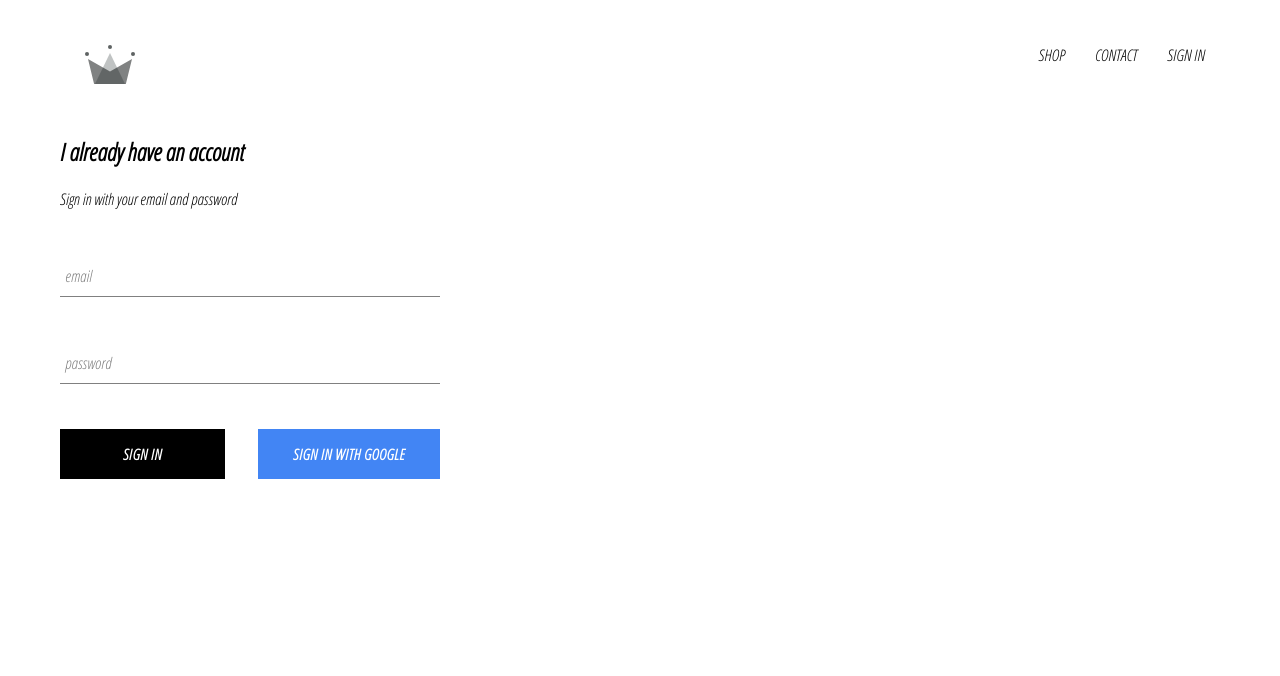
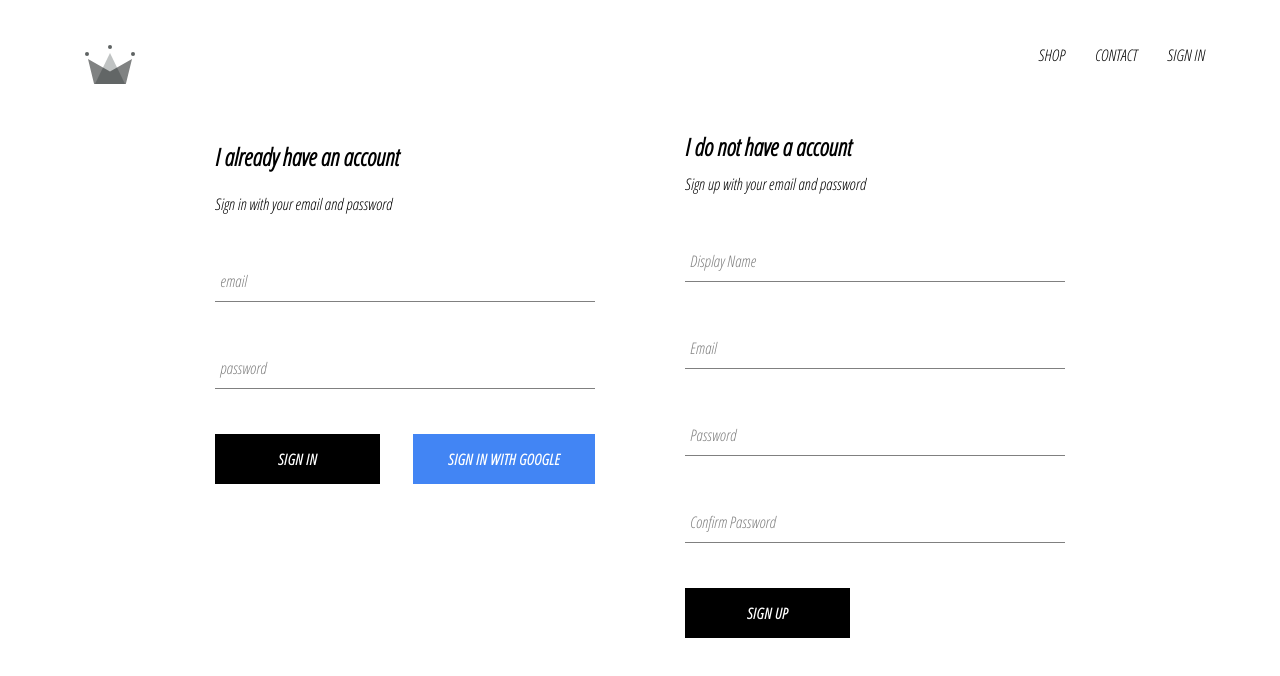
Before and after one commit to IT-Hobo/crwn-clothing, a React (Create React App) app: page /signin in a window 1280 px wide. Shown: the top 676 px of the page. Built offline with nearby package versions, Linux system fonts and the light colour scheme; no server answers.

Commit message:
added email/pass login

```diff
--- a/src/App.js
+++ b/src/App.js
@@ -32,6 +32,7 @@
               ...snapShot.data()
             }
           });
+          console.log((this.state));
         });
       }
       this.setState({ currentUser: userAuth });
--- a/src/components/sign-in/sign-in.component.jsx
+++ b/src/components/sign-in/sign-in.component.jsx
@@ -1,5 +1,5 @@
 import React from "react";
-import FormInput from '../../components/form-input/form-input';
+import FormInput from '../../components/form-input/form-input.component';
 import CustomButton from "../custom-botton/custom-button.component";
 import { signInWithGoogle } from "../../firebase/firebase.utils";
 
--- /dev/null
+++ b/src/components/sign-up/sign-up.component.jsx
@@ -0,0 +1,97 @@
+import React from "react";
+
+import FormInput from '../form-input/form-input.component';
+import CustomButton from '../custom-botton/custom-button.component';
+import {auth, createUserProfileDocument} from '../../firebase/firebase.utils';
+import './sign-up.styles.scss';
+
+class SignUp extends React.Component {
+  constructor() {
+    super();
+
+    this.state = {
+      displayName: '',
+      email: '',
+      password: '',
+      confirmPassword: ''
+    }
+  }
+
+  handleSubmit = async event => {
+    event.preventDefault();
+    const { displayName, email, password, confirmPassword} = this.state;
+
+    if(password != confirmPassword) {
+      alert("Passwords do not Match")
+      return;
+    }
+    try {
+      const {user} = await auth.createUserWithEmailAndPassword(email, password);
+
+      createUserProfileDocument(user, {displayName});
+
+      this.setState({
+      displayName: '',
+      email: '',
+      password: '',
+      confirmPassword: ''
+    });
+
+    } catch (error) {
+      console.error(error);
+    }
+  };
+
+  handleChange = event => {
+    const {name, value} =event.target;
+
+    this.setState({[name]: value});
+  };
+
+  render() {
+    const { displayName, email, password, confirmPassword} = this.state;
+    return (
+      <div className="sign-up">
+        <h2 className="title">I do not have a account</h2>
+         <span>Sign up with your email and password</span>
+         <form className="sign-up-form" onSubmit={this.handleSubmit}>
+           <FormInput
+            type='text'
+            name='displayName'
+            value={displayName}
+            onChange={this.handleChange}
+            label='Display Name'
+            required
+            />
+            <FormInput
+            type='email'
+            name='email'
+            value={email}
+            onChange={this.handleChange}
+            label='Email'
+            required
+            />
+              <FormInput
+            type='password'
+            name='password'
+            value={password}
+            onChange={this.handleChange}
+            label='Password'
+            required
+            />
+              <FormInput
+            type='password'
+            name='confirmPassword'
+            value={confirmPassword}
+            onChange={this.handleChange}
+            label='Confirm Password'
+            required
+            />
+            <CustomButton type='submit'>SIGN UP</CustomButton>
+         </form>
+      </div>
+    )
+  }
+}
+
+export default SignUp;
--- /dev/null
+++ b/src/components/sign-up/sign-up.styles.scss
@@ -0,0 +1,9 @@
+.sign-up {
+  display: flex;
+  flex-direction: column;
+  width: 380px;
+
+  .title {
+    margin: 10px 0;
+  }
+}
--- a/src/pages/sign-in-and-sign-up/sign-in-and-sign-up.jsx
+++ b/src/pages/sign-in-and-sign-up/sign-in-and-sign-up.jsx
@@ -1,10 +1,12 @@
 import React from 'react';
 import SignIn from '../../components/sign-in/sign-in.component';
+import SignUp from '../../components/sign-up/sign-up.component';
 import './sign-in-and-sign-up.styles.scss';
 
 const SignInAndSignUpPage = () => (
   <div className='sign-in-and-sign-up'>
     <SignIn />
+    <SignUp />
   </div>
 )
 
--- a/src/pages/sign-in-and-sign-up/sign-in-and-sign-up.styles.scss
+++ b/src/pages/sign-in-and-sign-up/sign-in-and-sign-up.styles.scss
@@ -0,0 +1,6 @@
+.sign-in-and-sign-up {
+  width: 850px;
+  display: flex;
+  justify-content: space-between;
+  margin: 30px auto;
+}
```
Also changed, not shown: src/components/form-input/form-input.component.jsx (renamed from src/components/form-input/form-input.jsx).
